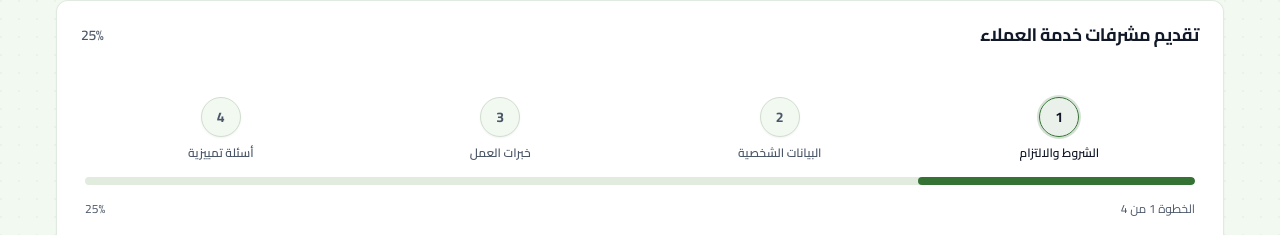
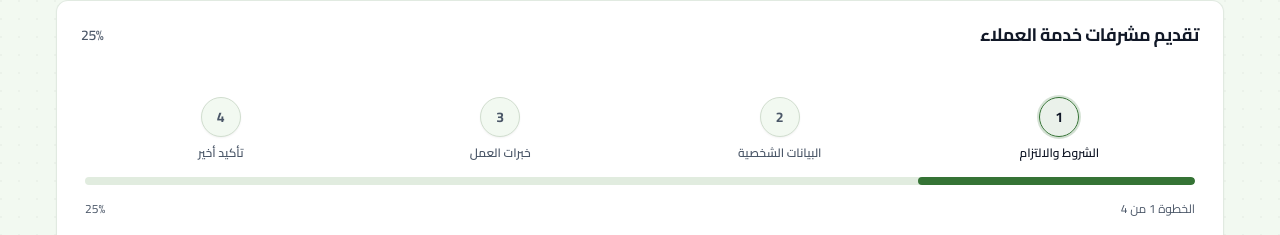
Before and after one commit to ahmedeno95/moderator-trail, a Next.js app: page / in a window 1280 px wide. Shown: the part 1116-1351 px from the top of the page. Built offline with nearby package versions, Linux system fonts and the light colour scheme; no server answers.

Commit message:
Update FormWizard steps and add new fields

```diff
--- a/components/FormWizard.tsx
+++ b/components/FormWizard.tsx
@@ -24,7 +24,7 @@ const stepsMeta = [
   { title: "الشروط والالتزام", description: "تأكيد المتطلبات الأساسية" },
   { title: "البيانات الشخصية", description: "معلومات التواصل" },
   { title: "خبرات العمل", description: "أسئلة عن الخبرة والدوام" },
-  { title: "أسئلة تمييزية", description: "طريقة التفكير والتواصل" }
+  { title: "تأكيد أخير", description: "سياسة الأكاديمية" }
 ];
 
 export function FormWizard() {
@@ -43,7 +43,7 @@ export function FormWizard() {
       agree_all_conditions: "",
       salary_acceptance: "",
       daily_work_no_weekly_off: "",
-      shift_hours_acceptance: "", // <-- الحقل الجديد
+      shift_hours_acceptance: "",
       all_day_availability: "",
       can_use_tools: "",
       agree_no_stopping_policy: "",
@@ -61,9 +61,10 @@ export function FormWizard() {
       current_job_and_hours: "",
       previous_jobs: "",
       agree_attend_trial_sessions: "",
-      internet_stability: ""
+      internet_stability: "",
 
-      // تم مسح حقول Step 4 القديمة من هنا
+      // Step 4
+      final_agree_no_stopping_policy: ""
     }
   });
 
```
